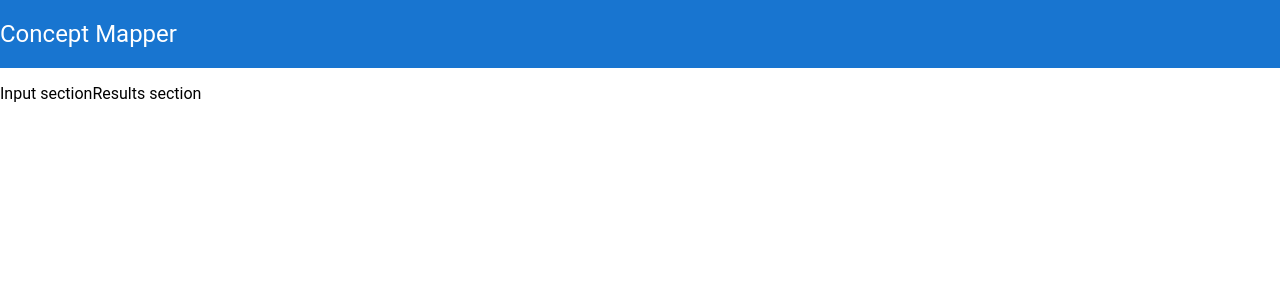
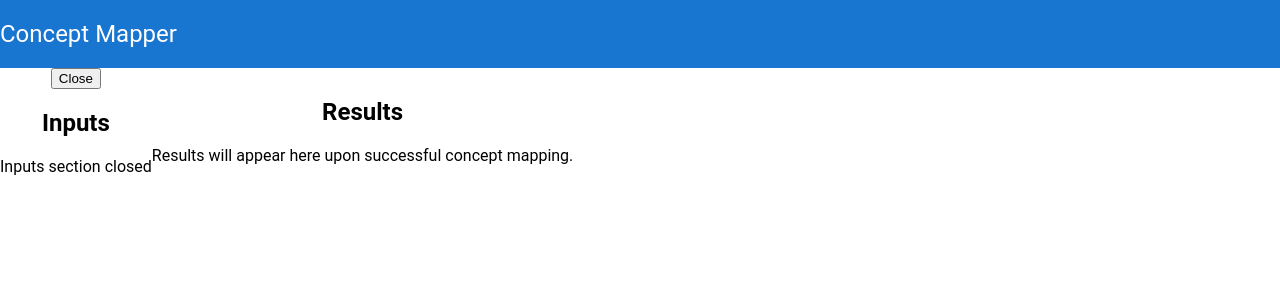
Before and after one commit to SefaSoylu/Conceptmap-web, a React (Create React App) app in the folder concept-map-web/: page / in a window 1280 px wide. Shown: the top 300 px of the page. Built offline with nearby package versions, Linux system fonts and the light colour scheme.

Commit message:
Add dummy text for testing, create skeleton of new UI layout

```diff
--- a/concept-map-web/src/pages/ConceptMapperPage/ConceptMapperPage.js
+++ b/concept-map-web/src/pages/ConceptMapperPage/ConceptMapperPage.js
@@ -1,13 +1,32 @@
+import { useState } from 'react';
 import styles from './ConceptMapperPage.module.scss';
 
 const ConceptMapperPage = () => {
+  const [toggle, setToggle] = useState(false);
+  const [results, setResults] = useState(false);
+
   return (
     <div className={styles.wrapper}>
-      <div>
-        <p>Input section</p>
+      <div className={styles.inputs}>
+        <button onClick={() => setToggle(!toggle)}>
+          {toggle ? 'Open' : 'Close'}
+        </button>
+        {toggle ? (
+          <h2 className={styles.inputs__closed__heading}>Inputs</h2>
+        ) : (
+          <>
+            <h2>Inputs</h2>
+            <p>Inputs section closed</p>
+          </>
+        )}
       </div>
-      <div className={styles.results_wrapper}>
-        <p>Results section</p>
+      <div className={styles.results}>
+        <h2>Results</h2>
+        {results ? (
+          <p>Results shown.</p>
+        ) : (
+          <p>Results will appear here upon successful concept mapping.</p>
+        )}
       </div>
     </div>
   );
```
